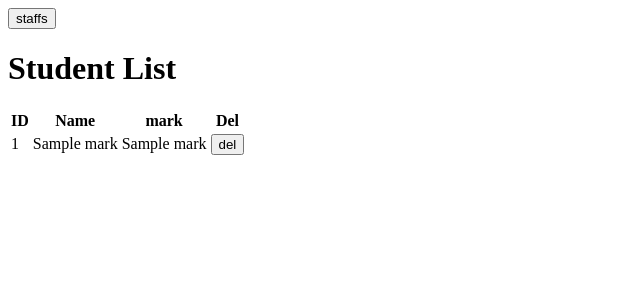
After one commit to Vinoth82003/MVC-PHP, a PHP site: template app/views/mark_list.php in a window 1280 px wide. The commit adds this page. Shown: the top 300 px of the page, without its empty margins (0-640 px from the left). Run offline with PHP 8.4, Linux system fonts and the light colour scheme; the template is opened without the code that fills it: most values are stand-ins (such as "Sample title", 1, 10 or a date in 2020).

Commit message:
mark list is added

```diff
--- /dev/null
+++ b/app/views/mark_list.php
@@ -0,0 +1,32 @@
+<!DOCTYPE html>
+<html>
+<head>
+    <title>Student List</title>
+</head>
+<body>
+    <form action="index.php?action=staff" method="post">
+        <input type="submit" value="staffs">
+    </form>
+    <h1>Student List</h1>
+    <table>
+        <tr>
+            <th>ID</th>
+            <th>Name</th>
+            <th>mark</th>
+            <th>Del</th>
+        </tr>
+        <?php foreach ($marks as $mark): ?>
+            <tr>
+                <td><?php echo $mark['id']; ?></td>
+                <td><?php echo $mark['name']; ?></td>
+                <td><?php echo $mark['mark']; ?></td>
+                <td>
+                    <form action="index.php?action=delmark" method="post">
+                       <button type="submit" name="del" value="<?php echo $mark['id']; ?>">del</button>
+                    </form>
+                </td>
+            </tr>
+        <?php endforeach; ?>
+    </table>
+</body>
+</html>
```
Also changed, not shown: app/controllers/MarkController.php (added, +34 -0 lines), app/models/MarkModel.php (added, +32 -0 lines), public/index.php (+12 -0 lines).
